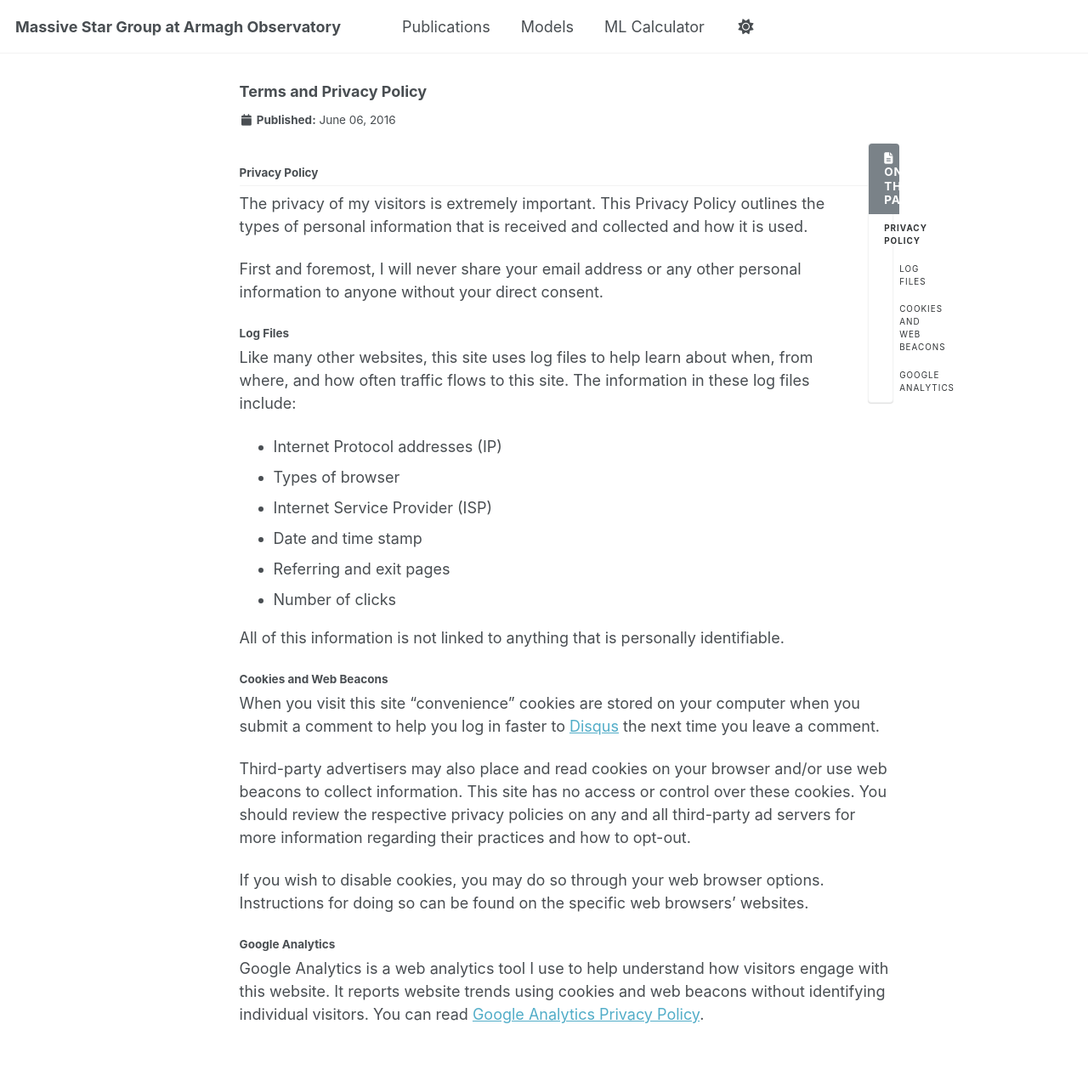
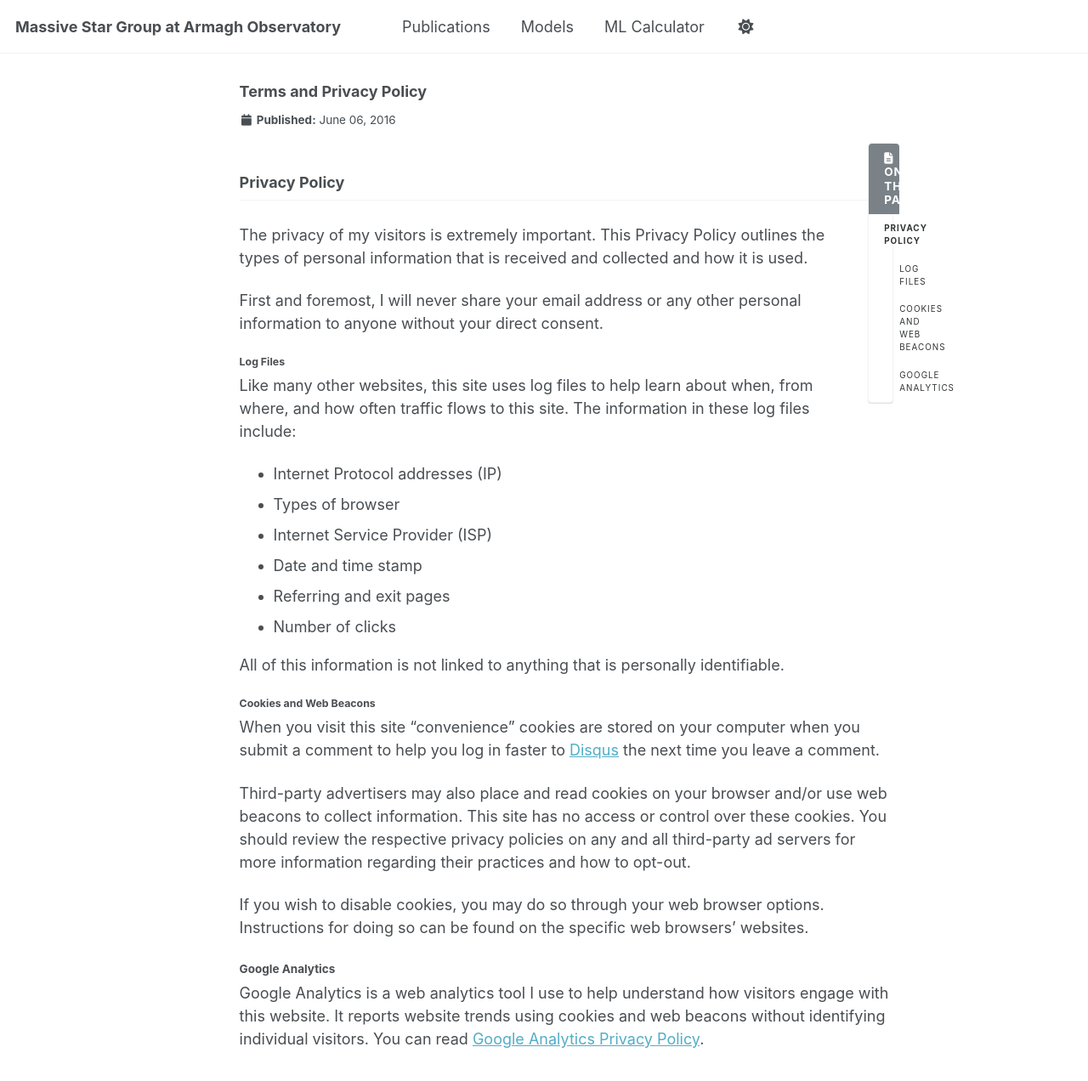
Before and after one commit to Mdot-com/mdot.com, a Jekyll site: the page built from _pages/terms.md, in a window 1280 px wide and 1400 px high. Shown: the top 1272 px of the window at 85% size. Built offline with Jekyll 4.4.1, drawn with Linux system fonts in a browser that asks for light colours.

Commit message:
Update _base.scss

```diff
--- a/_sass/layout/_base.scss
+++ b/_sass/layout/_base.scss
@@ -37,11 +37,12 @@
 }
 
 h2 {
-  font-size: $type-size-6;
+  margin-bottom: 1.5em;
+  font-size: $type-size-5;
 }
 
 h3 {
-  font-size: $type-size-6;
+  font-size: $type-size-7;
 }
 
 h4 {
```
